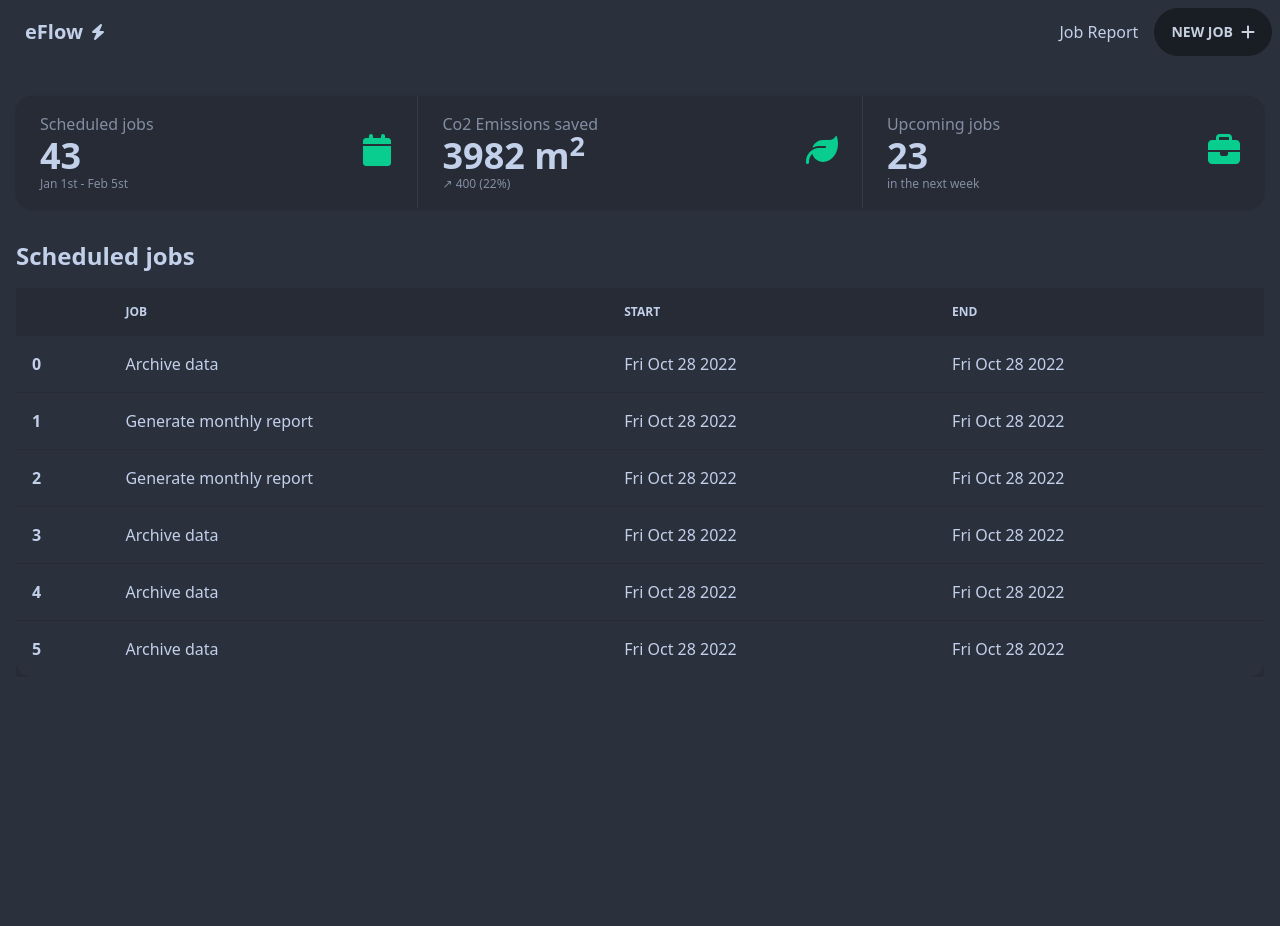
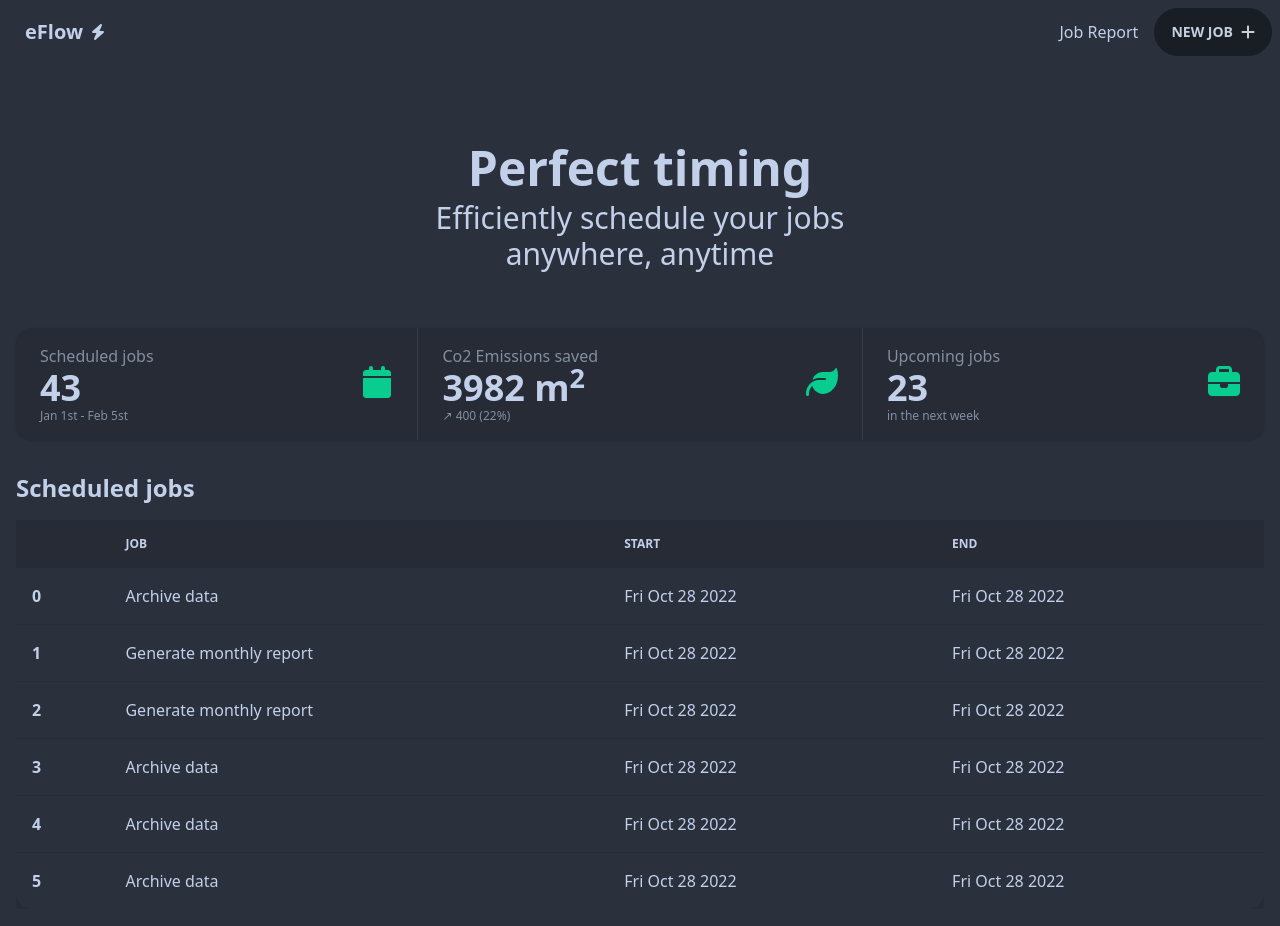
Before and after one commit to simon-hng/e-flow, a Next.js app: page / in a window 1280 px wide. Shown: the top 926 px of the page. Before the commit the page ends 896 px from the top, so only its background shows below. Built offline with nearby package versions, Linux system fonts and the light colour scheme.

Commit message:
add hero

```diff
--- a/pages/index.tsx
+++ b/pages/index.tsx
@@ -12,6 +12,14 @@ export default function Home() {
       </Head>
 
       <main className="min-h-screen px-4">
+        <div className="hero">
+          <div className="hero-content text-center">
+            <div className="max-w-lg py-8">
+              <h1 className="text-5xl font-bold">Perfect timing</h1>
+              <p className="text-3xl py-2">Efficiently schedule your jobs anywhere, anytime</p>
+            </div>
+          </div>
+        </div>
         <Stats />
         <Jobs />
       </main>
```
